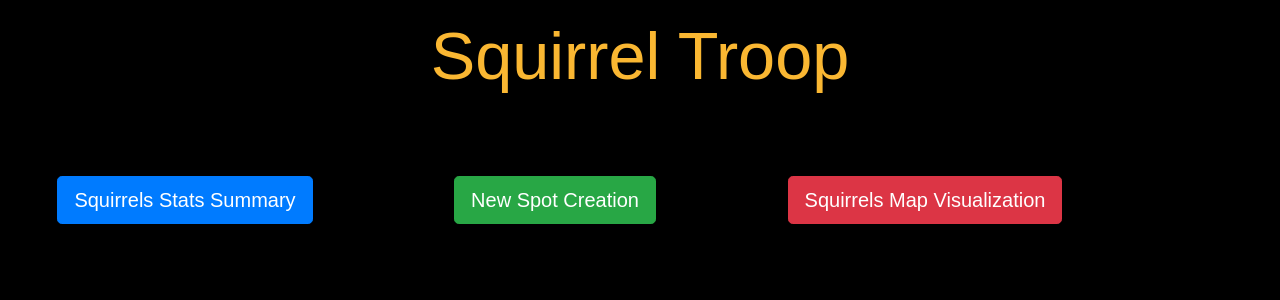
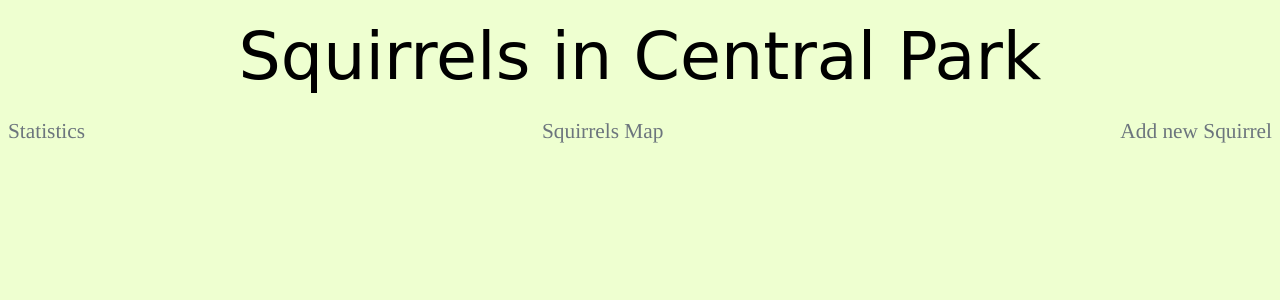
Before and after one commit to Jennifer-Zh/squirrel-project, a Django app: page / in a window 1280 px wide. Shown: the top 300 px of the page. Run offline with Django 3.2, Linux system fonts and the light colour scheme; data that the repository does not hold is empty; some libraries are stand-ins or nearby versions.

Commit message:
update homepage

```diff
--- a/squirrel/templates/index.html
+++ b/squirrel/templates/index.html
@@ -2,23 +2,23 @@
 <html>
 
 <head>
-  <title>2018 Central Park Squirrel Census</title>
+  <title>Central Park Squirrels</title>
   <link rel="stylesheet" href="https://stackpath.bootstrapcdn.com/bootstrap/4.3.1/css/bootstrap.min.css"
     integrity="sha384-ggOyR0iXCbMQv3Xipma34MD+dH/1fQ784/j6cY/iJTQUOhcWr7x9JvoRxT2MZw1T" crossorigin="anonymous">
 
   <style type="text/css">
     h1 {
-      color: #fab732;
+      color: Black;
       font-size: 50pt;
-      font-family: Arial;
+      font-family: Comic Sans MS;
     }
 
     body {
-      color: white;
+      color: #FFB5A5;
       font-size: 16pt;
-      font-family: Arial;
-      /*background-color:#F5F5DC;*/
-      background: Black;
+      font-family: times;
+      /*background-color:#EEFFD0;*/
+      background: #EEFFD0;
     }
 
     ul {
@@ -29,24 +29,13 @@
 </head>
 
 <body>
-  <h1 class="strong mt-3 text-center">Squirrel Troop</h1>
-  <div class="container row pt-5">
-    <a href='/sightings/stats/' class='col-4'>
-      <center>
-        <button type="button" class='btn btn-lg btn-primary button mt-4'>Squirrels Stats Summary</button>
-     </center>
-    </a>
-    <a href='/sightings/new/' class='col-4'>
-      <center>
-        <button type="button" class='btn btn-lg btn-success button mt-4'>New Spot Creation</button>
-      </center>
-    </a>
-    <a href='/map/' class='col-4'>
-      <center>
-        <button type="button" class='btn btn-lg btn-danger button mt-4'>Squirrels Map Visualization</button>
-      </center>
-    </a>
-
+  <h1 class="strong mt-3 text-center">Squirrels in Central Park</h1>
+  <div class="nav-scroller py-1 mb-2">
+   <nav class="nav d-flex justify-content-between">
+      <a class="p-2 text-muted" href="/stats/">Statistics</a >
+      <a class="p-2 text-muted" href="/map/">Squirrels Map</a >
+      <a class="p-2 text-muted" href="/add/">Add new Squirrel</a >
+   </nav>
   </div>
 
   <div>
```
